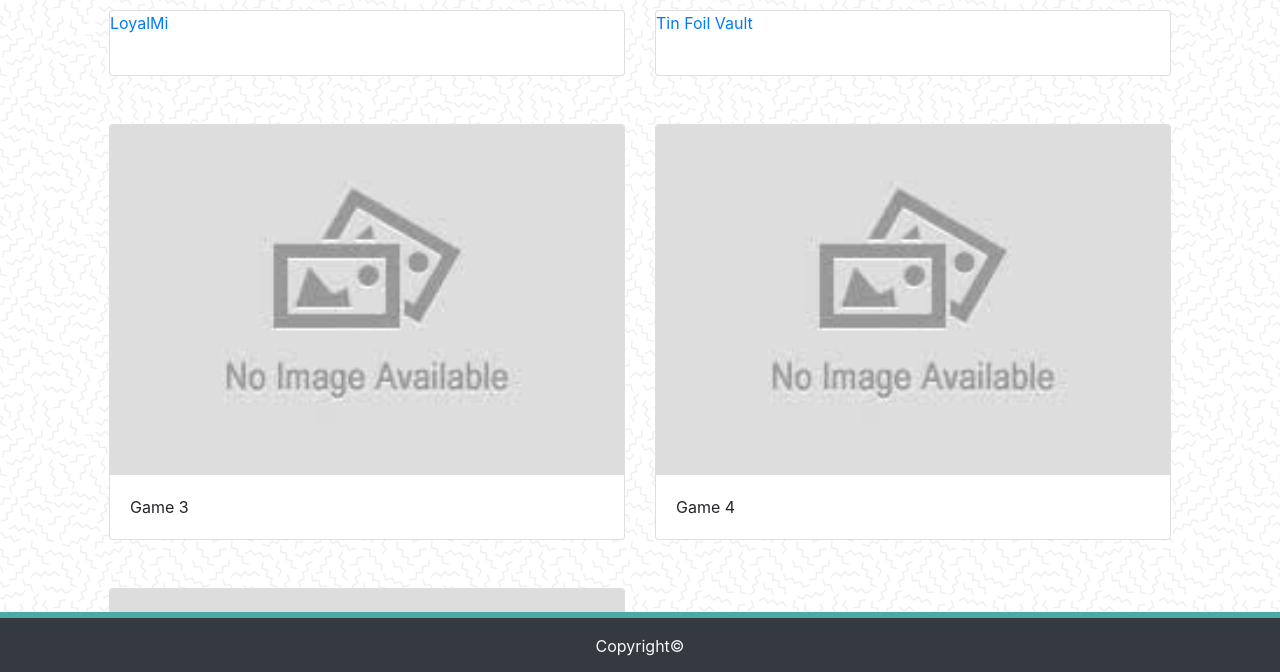
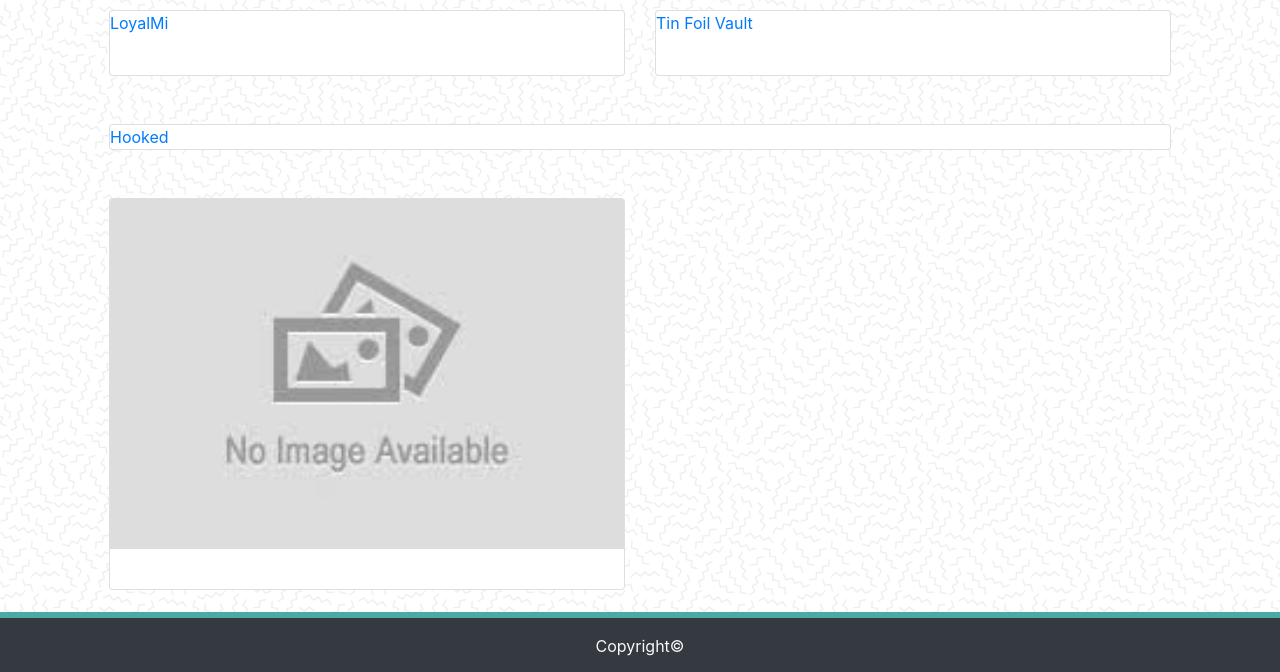
Before and after one commit to StormShocker/Bootstrap-Portfolio, a plain HTML site: page portfolio.html in a window 1280 px wide. Shown: the part 126-798 px from the top of the page. Drawn offline with nearby package versions, Linux system fonts and the light colour scheme.

Commit message:
Added a third project to the portfolio.

```diff
--- a/portfolio.html
+++ b/portfolio.html
@@ -47,20 +47,7 @@
         </div>
         <div class="card-deck p-4">
           <div class="card">
-            <img alt=""
-                 class="card-img-top"
-                 src="/Bootstrap-Portfolio/assets/images/no-image-available.jpg">
-            <div class="card-body">
-              <p class="card-text">Game 3</p>
-            </div>
-          </div>
-          <div class="card">
-            <img alt=""
-                 class="card-img-top"
-                 src="/Bootstrap-Portfolio/assets/images/no-image-available.jpg">
-            <div class="card-body">
-              <p class="card-text">Game 4</p>
-            </div>
+            <a href="https://app-hooked.herokuapp.com/">Hooked</a>
           </div>
         </div>
         <div class="card-deck p-4">
```
